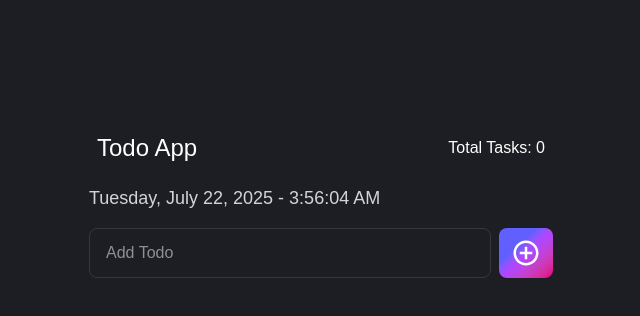
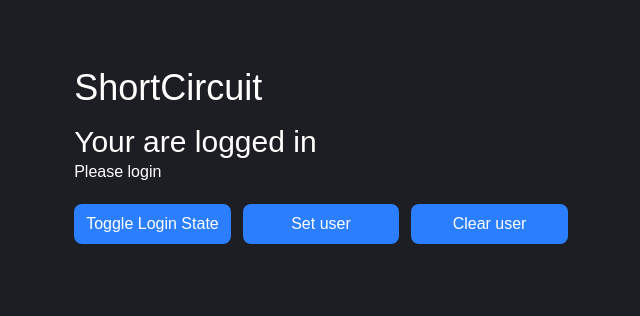
Before and after one commit to AkkalDhami/REACT-JS, a React (Vite) app in the folder 01-Intro-to-React/: page / in a window 1280 px wide. Shown: the top 316 px of the page, without its empty margins (319-959 px from the left). Built offline with nearby package versions, Linux system fonts and the light colour scheme.

Commit message:
ShortCircuit

```diff
--- a/01-Intro-to-React/src/App.jsx
+++ b/01-Intro-to-React/src/App.jsx
@@ -2,6 +2,7 @@
 import Card from "./components/Card";
 import DerivedState from "./components/DerivedState";
 import LiftStateup from "./components/LiftStateup";
+import ShortCircuit from "./components/ShortCircuit";
 import Todo from "./projects/todo/Todo";
 function App() {
   return (
@@ -9,7 +10,8 @@ function App() {
       {/* <Card /> */}
       {/* <DerivedState /> */}
       {/* <LiftStateup /> */}
-      <Todo />
+      {/* <Todo /> */}
+      <ShortCircuit />
     </section>
   );
 } //
--- /dev/null
+++ b/01-Intro-to-React/src/components/ShortCircuit.jsx
@@ -0,0 +1,31 @@
+import { useState } from "react";
+
+const ShortCircuit = () => {
+  const [isLoggedIn, setIsLoggedIn] = useState(true);
+  const [user, setUser] = useState("");
+  return (
+    <div>
+      <h1 className="text-4xl">ShortCircuit</h1>
+      {isLoggedIn && <p className="text-3xl mt-4">Your are logged in</p>}
+
+      {user ? `Hello ${user}` : "Please login"}
+      <div className="grid grid-cols-3 gap-3 mt-5">
+        <button
+          onClick={() => setIsLoggedIn(!isLoggedIn)}
+          className="cursor-pointer bg-blue-500 px-3 py-2 rounded-lg">
+          Toggle Login State
+        </button>
+        <button
+          onClick={() => setUser("Akkal Dhami")}
+          className="cursor-pointer bg-blue-500 px-3 py-2 rounded-lg">
+          Set user
+        </button>
+        <button onClick={() => setUser("")} className="cursor-pointer bg-blue-500 px-3 py-2 rounded-lg">
+          Clear user
+        </button>
+      </div>
+    </div>
+  );
+};
+
+export default ShortCircuit;
```
